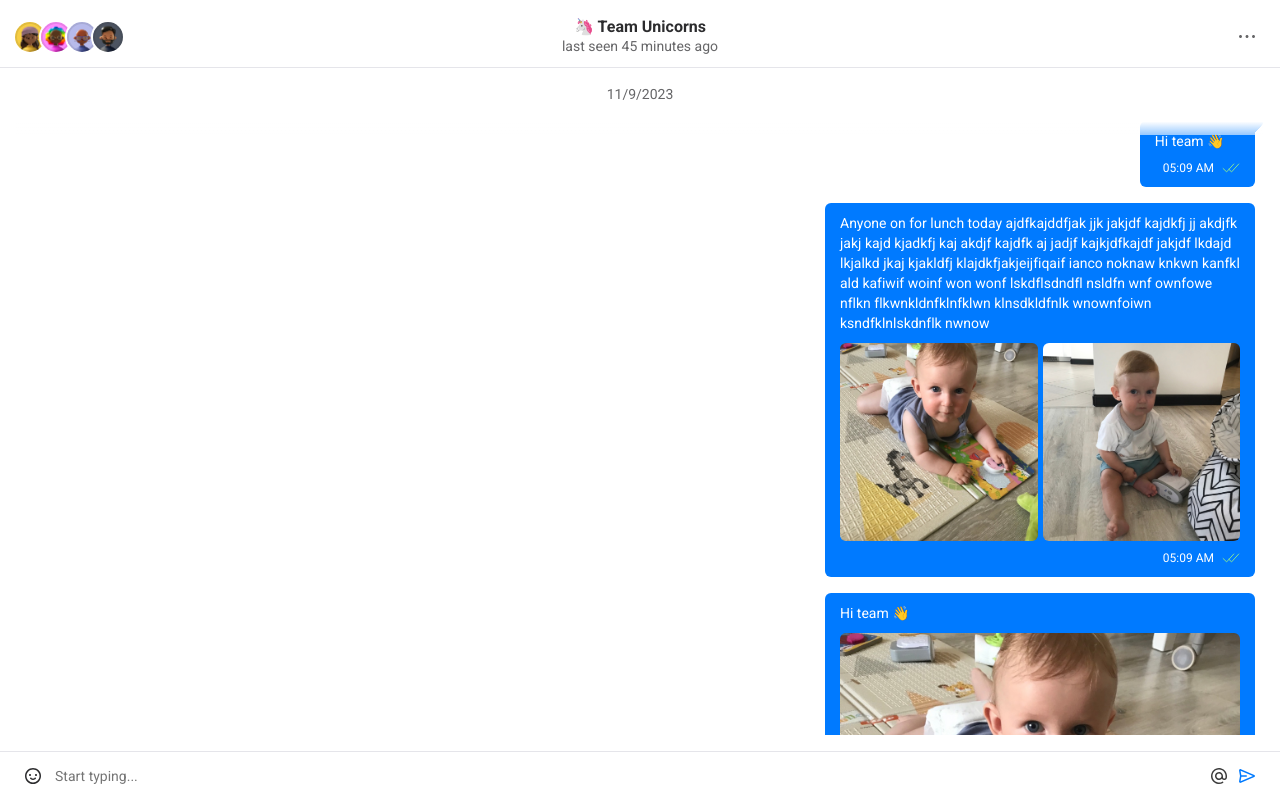
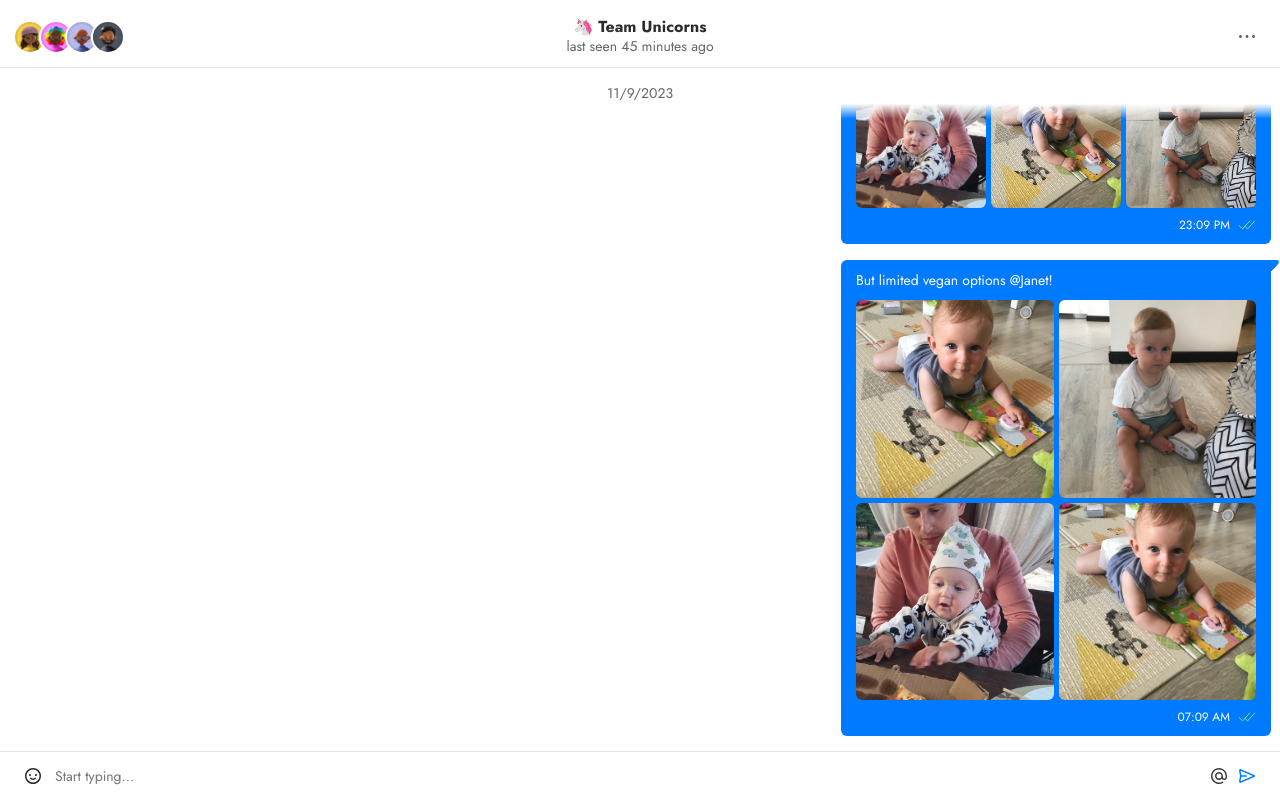
Before and after one commit to RussianBoy64/nextjs-chat, a Next.js app: page / in a window 1280 px wide. Built offline with nearby package versions, Linux system fonts and the light colour scheme.

Commit message:
feat: message direction from bottom to top

```diff
--- a/app/global.scss
+++ b/app/global.scss
@@ -1,20 +1,16 @@
-@import url("https://fonts.googleapis.com/css2?family=Roboto:wght@300;400;700&display=swap");
+@import url("https://fonts.googleapis.com/css2?family=Jost:wght@300;400;700&display=swap");
 
 @import "@/styles/normalize.scss";
 @import "@/styles/variables.scss";
 
 body {
-  font-family: "Roboto", sans-serif;
+  font-family: "Jost", sans-serif;
   font-size: $fs-m;
   color: $gray-dark;
   background-color: $white;
 }
 
 main {
-  display: flex;
-  flex-direction: column;
-  justify-content: space-between;
-  gap: 16px;
-  padding: 16px;
+  position: relative;
   min-height: 350px;
 }
--- a/components/DateInfo/dateInfo.module.scss
+++ b/components/DateInfo/dateInfo.module.scss
@@ -1,28 +1,24 @@
 @import "@/styles/variables.scss";
 
 .dateInfo {
-  position: relative;
+  position: absolute;
+  z-index: 10;
+  top: 0;
+  left: 0;
   display: block;
   width: 100%;
+  padding: 15px;
   text-align: center;
   font-size: $fs-m;
   color: $gray;
 
-  &::after {
-    content: "";
-    position: absolute;
-    z-index: 10;
-    top: 100%;
-    left: 0;
-    width: 100%;
-    height: 30px;
-    background: linear-gradient(
-      180deg,
-      rgba(255, 255, 255, 1) 0%,
-      rgba(255, 255, 255, 1) 55%,
-      rgba(255, 255, 255, 0.5914740896358543) 100%
-    );
-  }
+  background: linear-gradient(
+    180deg,
+    rgba(255, 255, 255, 1) 0%,
+    rgba(255, 255, 255, 1) 70%,
+    rgba(255, 255, 255, 0.5) 85%,
+    rgba(255, 255, 255, 0) 100%
+  );
 }
 
 @media (max-width: $lg-screen) {
--- a/components/MessageFrame/index.tsx
+++ b/components/MessageFrame/index.tsx
@@ -59,6 +59,7 @@ const botMessage3 = {
 const MessageFrame: React.FC = () => {
   return (
     <div className={styles.messageFrame}>
+      <div className={styles.messageFrame__content}>
         <MyMessage messageData={myMessage1} withTip={true} />
         <MyMessage messageData={myMessage2} withTip={false} />
         <MyMessage messageData={myMessage3} withTip={false} />
@@ -66,6 +67,7 @@ const MessageFrame: React.FC = () => {
         <MyMessage messageData={botMessage2} withTip={true} />
         <MyMessage messageData={botMessage3} withTip={true} />
       </div>
+    </div>
   );
 };
 
--- a/components/MessageFrame/messageFrame.module.scss
+++ b/components/MessageFrame/messageFrame.module.scss
@@ -1,10 +1,18 @@
 @import "@/styles/variables.scss";
 
 .messageFrame {
+  position: relative;
   display: flex;
-  flex-direction: column;
-  gap: 16px;
+  flex-direction: column-reverse;
+  height: 100%;
+  padding-bottom: 15px;
   overflow-y: auto;
+
+  &__content {
+    display: flex;
+    flex-direction: column;
+    gap: 16px;
+  }
 
   &::-webkit-scrollbar {
     display: none;
```
Also changed, not shown: components/PhotoGrid/photoGrid.module.scss (+0 -62 lines). Lines whose indentation alone changed are shown as unchanged.
